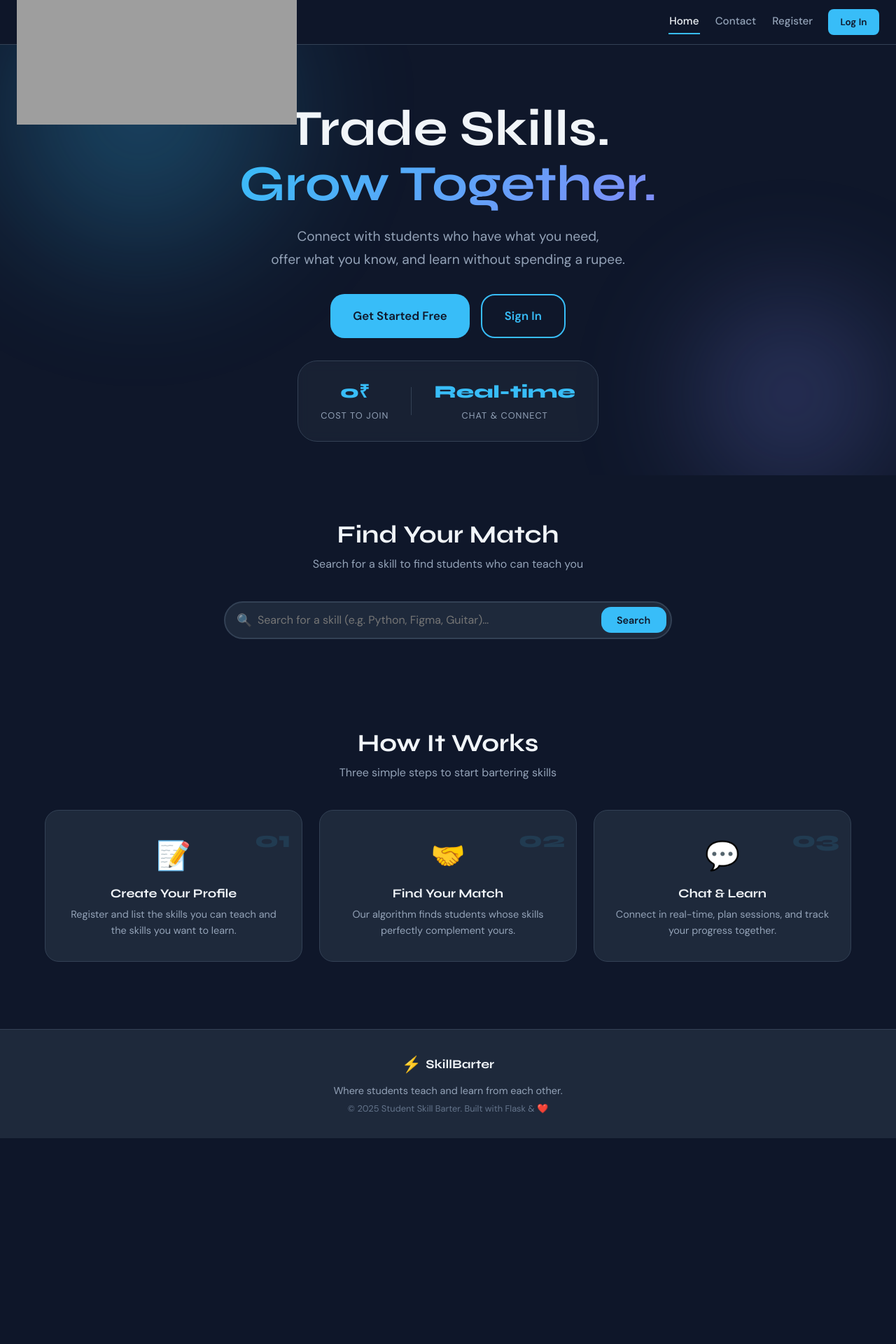
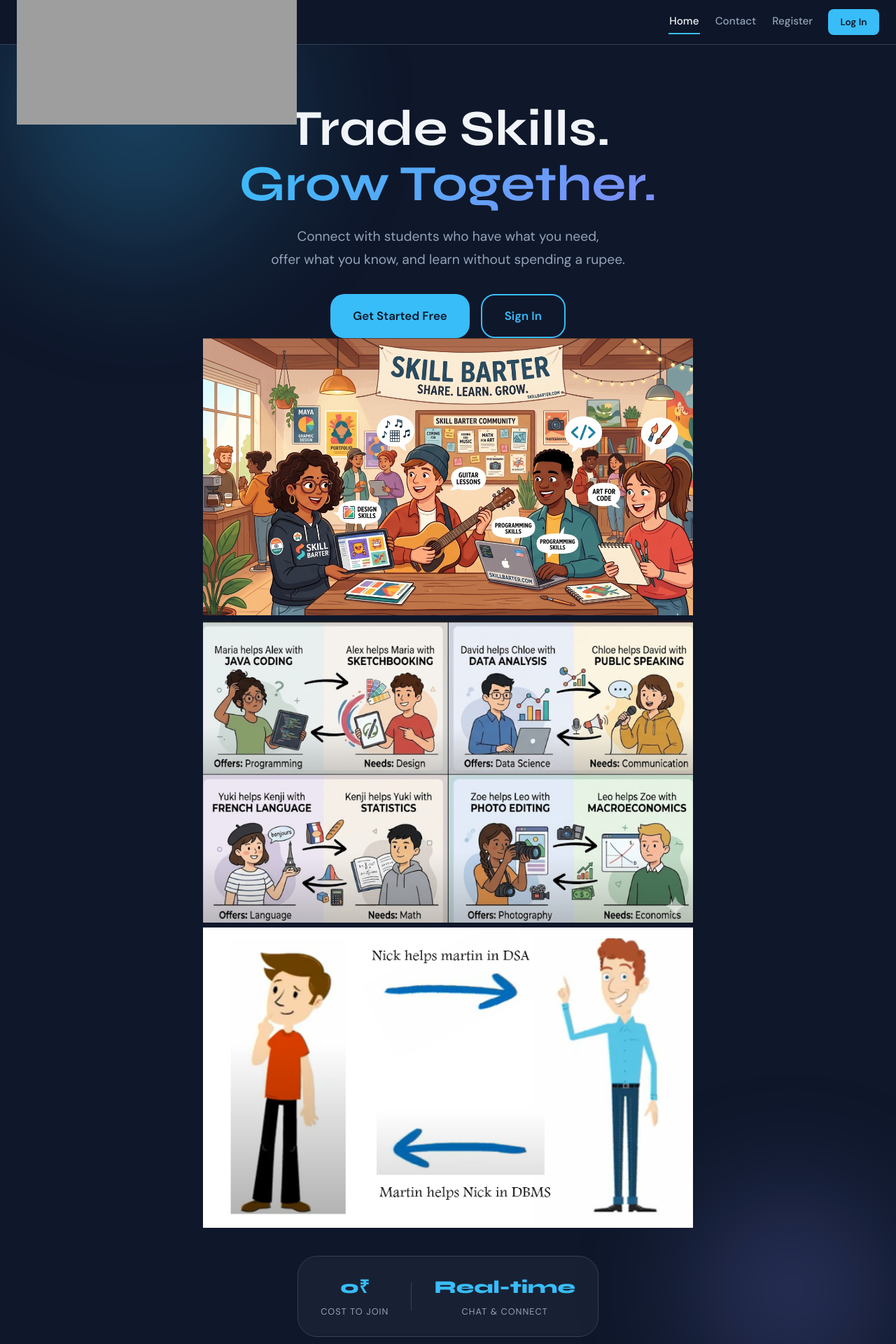
Before and after one commit to keerthiprathapagiri/student_skill_barter, a Flask app: page / in a window 1280 px wide. Shown: the top 1920 px of the page at 70% size. Before the commit the page ends 1626 px from the top, so only its background shows below. Run offline with Flask 3, Linux system fonts and the light colour scheme; grey boxes are pictures that could not be loaded.

Commit message:
changed index

```diff
--- a/templates/index.html
+++ b/templates/index.html
@@ -10,15 +10,21 @@
         <div class="hero-orb hero-orb-1"></div>
         <div class="hero-orb hero-orb-2"></div>
     </div>
+
     <div class="hero-content">
+
+        <!-- LEFT SIDE -->
+        <div class="hero-text">
             <h1 class="hero-title">
                 Trade Skills.<br>
                 <span class="gradient-text">Grow Together.</span>
             </h1>
+
             <p class="hero-subtitle">
                 Connect with students who have what you need,<br>
                 offer what you know, and learn without spending a rupee.
             </p>
+
             {% if not session.user_id %}
             <div class="hero-cta">
                 <a href="{{ url_for('auth.register') }}" class="btn btn-primary btn-lg">Get Started Free</a>
@@ -31,12 +37,26 @@
             </div>
             {% endif %}
         </div>
+
+        <!-- RIGHT SIDE -->
+        <div class="hero-image">
+            <div class="carousel-track">
+                <img src="{{ url_for('static', filename='images/image1.png') }}" alt="Slide 1">
+                <img src="{{ url_for('static', filename='images/image2.png') }}" alt="Slide 2">
+                <img src="{{ url_for('static', filename='images/image3.png') }}" alt="Slide 3">
+            </div>
+        </div>
+
+    </div>
+
     <div class="hero-stats">
         <div class="stat">
             <span class="stat-num">0₹</span>
             <span class="stat-label">Cost to Join</span>
         </div>
+
         <div class="stat-divider"></div>
+
         <div class="stat">
             <span class="stat-num">Real-time</span>
             <span class="stat-label">Chat &amp; Connect</span>
@@ -81,12 +101,14 @@
                     <button type="submit">Add</button>
                 </form>
             </div>
+
             {% if skills %}
             <div class="my-skills-preview">
                 <span class="skills-label">📚 I offer:</span>
                 {% for s in skills.offered[:4] %}
                     <span class="skill-tag skill-offered">{{ s.skill_name }}</span>
                 {% endfor %}
+
                 <span class="skills-label">🎯 I need:</span>
                 {% for s in skills.needed[:4] %}
                     <span class="skill-tag skill-needed">{{ s.skill_name }}</span>
@@ -98,9 +120,11 @@
 
         <!-- Search results (dynamic) -->
         <div id="searchResults" class="user-grid" style="display:none"></div>
+
         <div id="searchEmpty" class="empty-state" style="display:none">
             <div class="empty-icon">🔎</div>
             <p>No students found for that skill yet.</p>
+
             {% if not session.user_id %}
             <a href="{{ url_for('auth.register') }}" class="btn btn-primary">Be the first to offer it!</a>
             {% endif %}
@@ -116,35 +140,44 @@
             <h2>🤝 Your Suggested Matches</h2>
             <p>Students whose skills align perfectly with yours</p>
         </div>
+
         <div class="user-grid" id="matchGrid">
             {% for m in matches %}
             <div class="user-card" data-user="{{ m.username }}">
                 <div class="card-avatar" style="background: {{ m.avatar_color }}">
                     {{ m.full_name[0].upper() }}
                 </div>
+
                 <div class="card-body">
                     <h3>{{ m.full_name }}</h3>
                     <p class="card-username">@{{ m.username }}</p>
+
                     {% if m.bio %}
                         <p class="card-bio">{{ m.bio[:80] }}{% if m.bio|length > 80 %}…{% endif %}</p>
                     {% endif %}
+
                     <div class="card-skills">
                         <div class="skill-row">
                             <span class="skill-label">Offers:</span>
+
                             {% for sk in m.offered_skills[:3] %}
                                 <span class="skill-tag skill-offered">{{ sk }}</span>
                             {% endfor %}
+
                             {% if m.offered_skills|length > 3 %}
                                 <span class="skill-more">+{{ m.offered_skills|length - 3 }}</span>
                             {% endif %}
                         </div>
+
                         <div class="skill-row">
                             <span class="skill-label">Needs:</span>
+
                             {% for sk in m.needed_skills[:3] %}
                                 <span class="skill-tag skill-needed">{{ sk }}</span>
                             {% endfor %}
                         </div>
                     </div>
+
                     <div class="card-actions">
                         <a href="{{ url_for('chat.chat_with', username=m.username) }}" class="btn-card btn-chat">💬 Chat</a>
                         <a href="{{ url_for('main.view_user', username=m.username) }}" class="btn-card btn-view">View</a>
@@ -155,6 +188,7 @@
         </div>
     </div>
 </section>
+
 {% elif session.user_id %}
 <section class="matches-section">
     <div class="container">
@@ -175,6 +209,7 @@
             <h2>How It Works</h2>
             <p>Three simple steps to start bartering skills</p>
         </div>
+
         <div class="steps-grid">
             <div class="step-card">
                 <div class="step-num">01</div>
@@ -182,12 +217,14 @@
                 <h3>Create Your Profile</h3>
                 <p>Register and list the skills you can teach and the skills you want to learn.</p>
             </div>
+
             <div class="step-card">
                 <div class="step-num">02</div>
                 <div class="step-icon">🤝</div>
                 <h3>Find Your Match</h3>
                 <p>Our algorithm finds students whose skills perfectly complement yours.</p>
             </div>
+
             <div class="step-card">
                 <div class="step-num">03</div>
                 <div class="step-icon">💬</div>
```
Lines whose indentation alone changed are shown as unchanged.
